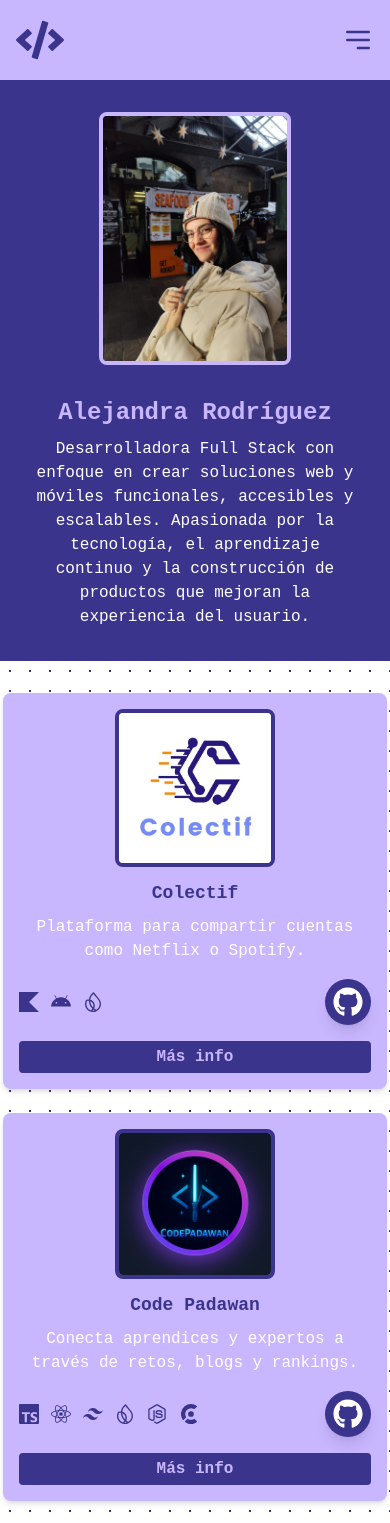
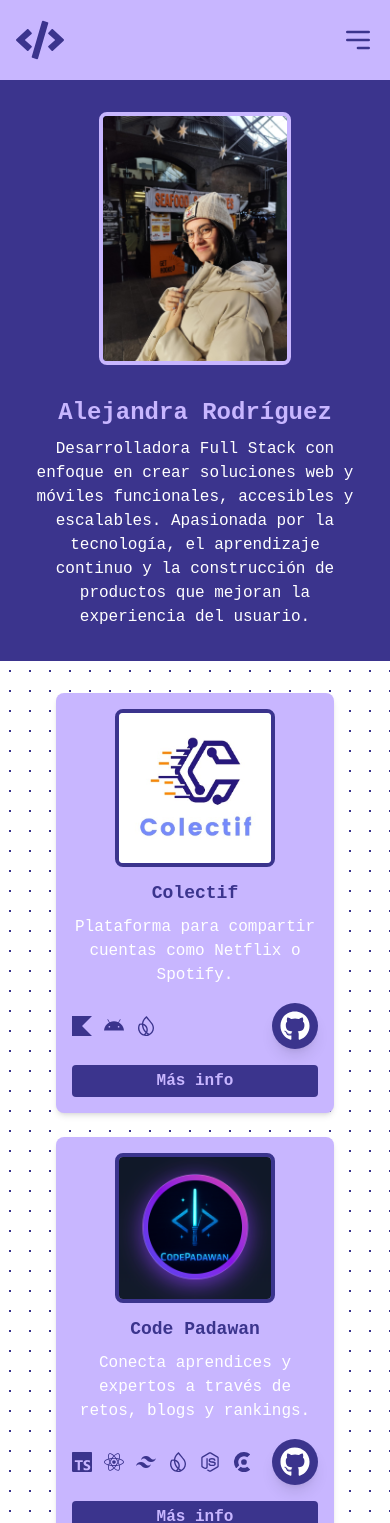
Before and after one commit to ARP-10/Portfolio, a React (Vite) app: page / in a window 390 px wide. Shown: the top 1523 px of the page. Built offline with nearby package versions, Linux system fonts and the light colour scheme.

Commit message:
ultimos ajustes

```diff
--- a/src/components/projects.tsx
+++ b/src/components/projects.tsx
@@ -132,13 +132,14 @@ export default function Projects() {
 
     return (
         <div id="projects" className="bg-polka-dots text-primary p-8">
-            <div className="max-w-7xl mx-auto px-4 grid grid-cols-1 sm:grid-cols-2 lg:grid-cols-2 xl:grid-cols-3 gap-6 justify-items-center">
+            <div className="max-w-7xl mx-auto px-6 sm:px-4 grid grid-cols-1 sm:grid-cols-2 lg:grid-cols-2 xl:grid-cols-3 gap-6 justify-items-center">
 
                 {projects.map(({ id, title, img, shortDesc, techIcons, github }) => (
                     <div
   key={id}
-                        className="bg-secondary rounded-lg shadow-md w-96 flex flex-col justify-between p-4"
+  className="bg-secondary rounded-lg shadow-md max-w-sm w-full flex flex-col justify-between p-4"
 >
+
                         <div>
                             <img
                                 src={img}
@@ -228,15 +229,16 @@ interface ModalProps {
 function Modal({ onClose, children }: ModalProps) {
     return (
         <div
-            className="fixed inset-0 bg-black bg-opacity-70 flex items-center justify-center z-50"
+  className="fixed inset-0 bg-black bg-opacity-70 flex items-center justify-center z-50 p-4"
   onClick={onClose}
 >
   <div
-                className="bg-secondary rounded-lg p-6 max-w-md w-full shadow-lg"
-                onClick={(e) => e.stopPropagation()} // Evita cerrar al hacer click dentro
+    className="bg-secondary rounded-lg p-6 max-w-full max-h-full sm:max-w-md sm:max-h-[80vh] w-full overflow-auto shadow-lg"
+    onClick={(e) => e.stopPropagation()}
   >
     {children}
   </div>
 </div>
+
     );
 }
```
Lines whose indentation alone changed are shown as unchanged.
